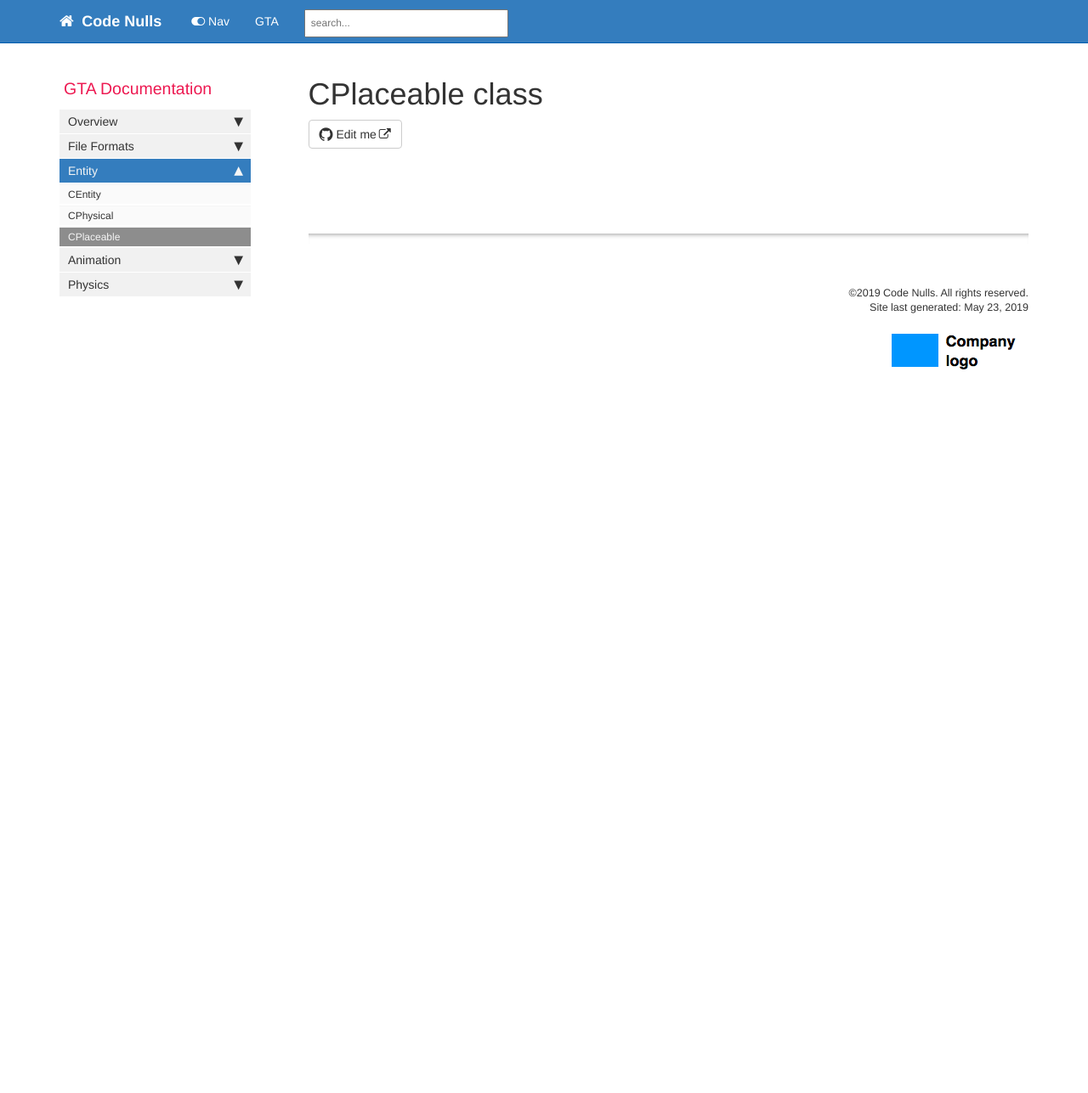
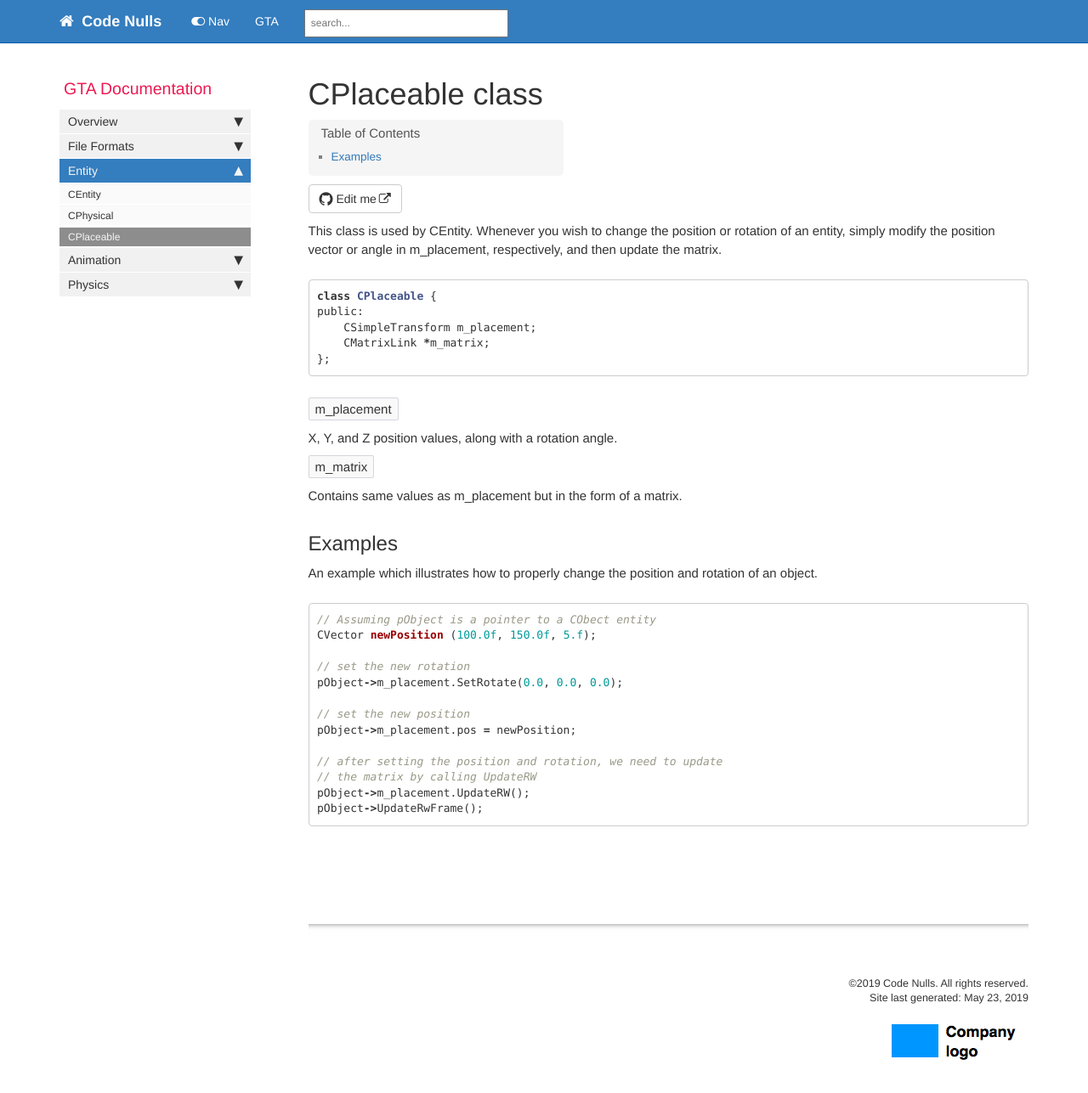
Before and after one commit to codenulls/gtahackers, a Jekyll site: the page built from pages/GTA/Entity/gta_entity_cplaceable.md, in a window 1280 px wide and 1324 px high. Shown: the top 1287 px of the window at 85% size. Built offline with Jekyll 4.4.1, drawn with Linux system fonts in a browser that asks for light colours; nearby versions of some CDN libraries; comment, search, counter and statistics services are not loaded.

Commit message:
Add CPlaceable and CAnimBlendAssociation

````diff
--- a/_data/sidebars/gta_sidebar.yml
+++ b/_data/sidebars/gta_sidebar.yml
@@ -70,6 +70,9 @@ entries:
       - title: Introduction
         url: /gta_animation_introduction.html
         output: web, pdf
+      - title: CAnimBlendAssociation
+        url: /gta_animation_canimblendassociation.html
+        output: web, pdf
 
   - title: Physics
     output: web, pdf
--- a/pages/GTA/Entity/gta_entity_cplaceable.md
+++ b/pages/GTA/Entity/gta_entity_cplaceable.md
@@ -4,3 +4,39 @@ keywords: sample homepage
 sidebar: gta_sidebar
 permalink: gta_entity_cplaceable.html
 ---
+
+This class is used by CEntity. Whenever you wish to change the position or rotation of an entity, simply modify the position vector or angle in m_placement, respectively, and then update the matrix.
+
+```cpp
+class CPlaceable {
+public:
+    CSimpleTransform m_placement;
+    CMatrixLink *m_matrix;
+};
+```
+
+<p><code-label>m_placement</code-label></p>
+X, Y, and Z position values, along with a rotation angle.
+
+<p><code-label>m_matrix</code-label></p>
+Contains same values as m_placement but in the form of a matrix.
+
+## Examples
+
+An example which illustrates how to properly change the position and rotation of an object.
+
+```cpp
+// Assuming pObject is a pointer to a CObect entity
+CVector newPosition (100.0f, 150.0f, 5.f);
+
+// set the new rotation
+pObject->m_placement.SetRotate(0.0, 0.0, 0.0);
+
+// set the new position
+pObject->m_placement.pos = newPosition;
+
+// after setting the position and rotation, we need to update
+// the matrix by calling UpdateRW
+pObject->m_placement.UpdateRW();
+pObject->UpdateRwFrame();
+```
````
Also changed, not shown: pages/GTA/Animation/gta_animation_canimblendassociation.md (added, +226 -0 lines).
